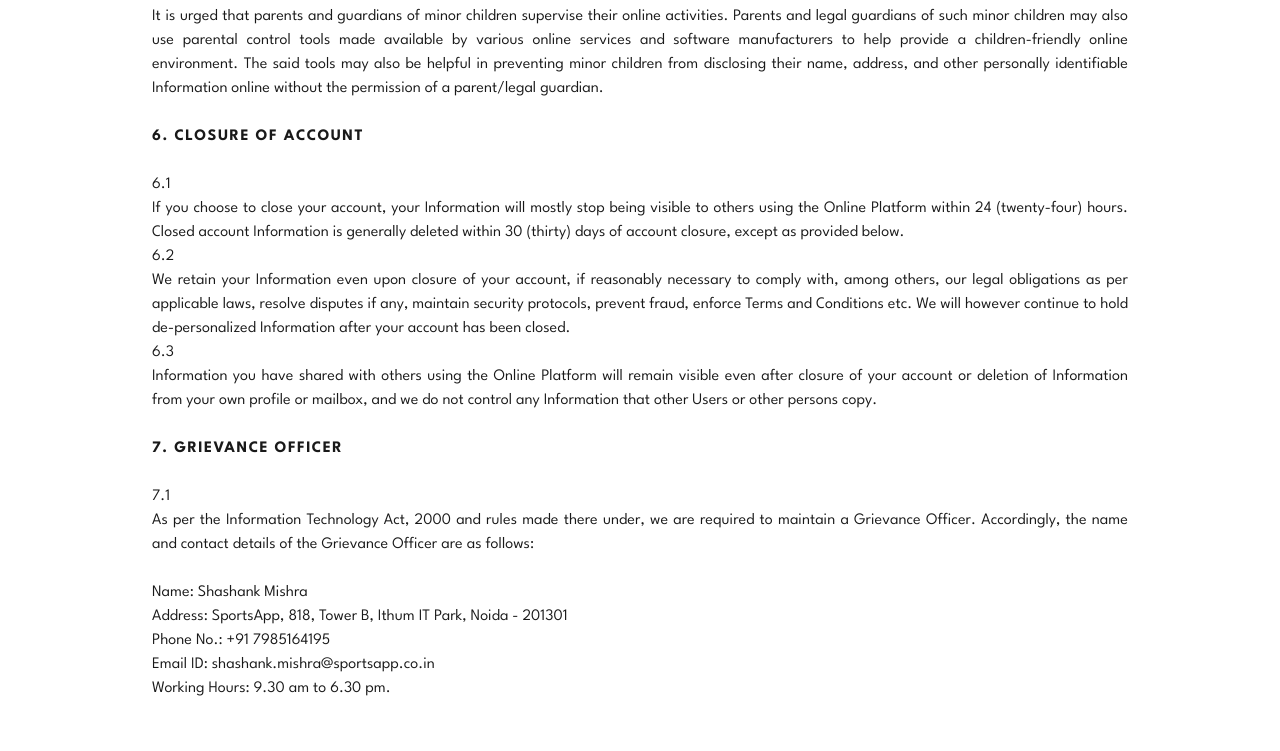
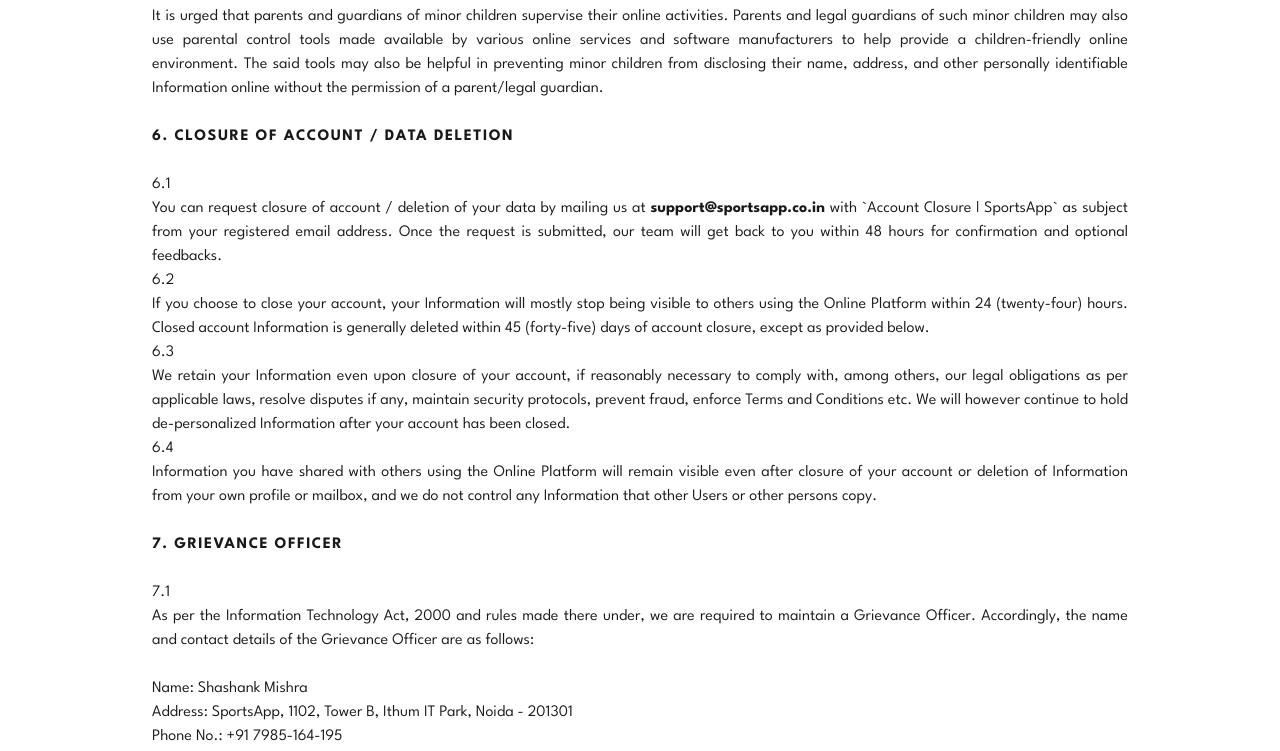
Before and after one commit to tolee-app/SAWebsite, a website: page public/views/privacy.html in a window 1280 px wide. Shown: the part 3180-3931 px from the top of the page. Drawn offline with nearby package versions, Linux system fonts and the light colour scheme; files that its build step writes are made by us from their sources; files whose address does not match are found by name.

Commit message:
Update privacy policy to include method for account closure and deletion.

```diff
--- a/public/views/privacy.html
+++ b/public/views/privacy.html
@@ -48,19 +48,20 @@ SportsApp - Privacy
         <br>
         5.1 <br>It is urged that parents and guardians of minor children supervise their online activities. Parents and legal guardians of such minor children may also use parental control tools made available by various online services and software manufacturers to help provide a children-friendly online environment. The said tools may also be helpful in preventing minor children from disclosing their name, address, and other personally identifiable Information online without the permission of a parent/legal guardian.<br>
         <br>
-        <a>6. CLOSURE OF ACCOUNT</a><br>
+        <a>6. CLOSURE OF ACCOUNT / DATA DELETION</a><br>
         <br>
-        6.1 <br>If you choose to close your account, your Information will mostly stop being visible to others using the Online Platform within 24 (twenty-four) hours. Closed account Information is generally deleted within 30 (thirty) days of account closure, except as provided below.<br>
-        6.2 <br>We retain your Information even upon closure of your account, if reasonably necessary to comply with, among others, our legal obligations as per applicable laws, resolve disputes if any, maintain security protocols, prevent fraud, enforce Terms and Conditions etc. We will however continue to hold de-personalized Information after your account has been closed.<br>
-        6.3 <br>Information you have shared with others using the Online Platform will remain visible even after closure of your account or deletion of Information from your own profile or mailbox, and we do not control any Information that other Users or other persons copy.<br>
+        6.1 <br>You can request closure of account / deletion of your data by mailing us at <b>support@sportsapp.co.in</b> with `Account Closure | SportsApp` as subject from your registered email address. Once the request is submitted, our team will get back to you within 48 hours for confirmation and optional feedbacks.<br>
+        6.2 <br>If you choose to close your account, your Information will mostly stop being visible to others using the Online Platform within 24 (twenty-four) hours. Closed account Information is generally deleted within 45 (forty-five) days of account closure, except as provided below.<br>
+        6.3 <br>We retain your Information even upon closure of your account, if reasonably necessary to comply with, among others, our legal obligations as per applicable laws, resolve disputes if any, maintain security protocols, prevent fraud, enforce Terms and Conditions etc. We will however continue to hold de-personalized Information after your account has been closed.<br>
+        6.4 <br>Information you have shared with others using the Online Platform will remain visible even after closure of your account or deletion of Information from your own profile or mailbox, and we do not control any Information that other Users or other persons copy.<br>
         <br>
         <a>7. GRIEVANCE OFFICER</a><br>
         <br>
         7.1 <br>As per the Information Technology Act, 2000 and rules made there under, we are required to maintain a Grievance Officer. Accordingly, the name and contact details of the Grievance Officer are as follows:<br>
         <br>
         Name: Shashank Mishra<br>
-        Address: SportsApp, 818, Tower B, Ithum IT Park, Noida - 201301<br>
-        Phone No.: +91 7985164195<br>
+        Address: SportsApp, 1102, Tower B, Ithum IT Park, Noida - 201301<br>
+        Phone No.: +91 7985-164-195<br>
         Email ID: shashank.mishra@sportsapp.co.in<br>
         Working Hours: 9.30 am to 6.30 pm.<br>
         <br><br>
```
